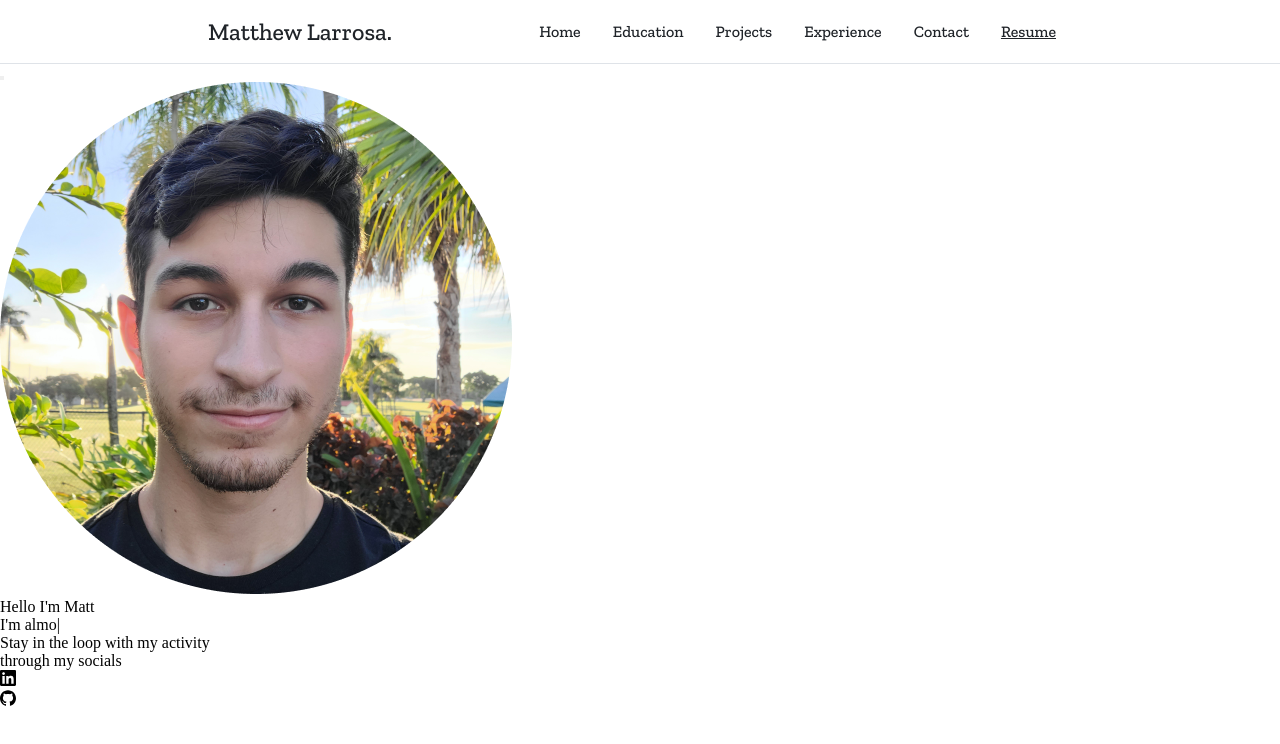
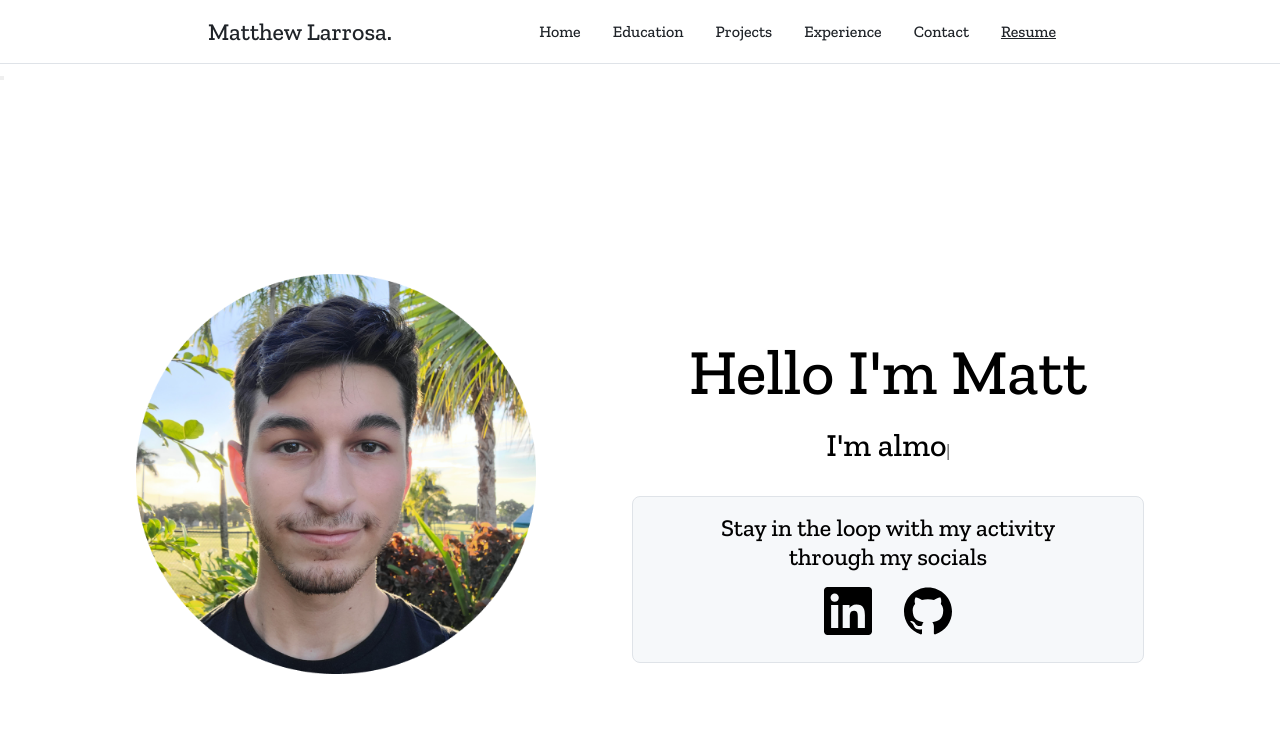
Before and after one commit to matthewLarrosa/portfilio-website-v2, a React (Vite) app: page / in a window 1280 px wide. Shown: the top 744 px of the page. Built offline with nearby package versions, Linux system fonts and the light colour scheme.

Commit message:
fully responsive hero section

```diff
--- a/src/components/Header/Hero.css
+++ b/src/components/Header/Hero.css
@@ -73,5 +73,87 @@
 }
 }
 @media only screen and (min-width: 1010px) {
-
+    *{
+        margin: 0px;
+        padding: 0px;
+    }
+    .heroContainer{
+        height: auto;
+        width: screen;
+    }
+    .heroContent{
+        display: flex;
+        flex-direction: row;
+        justify-content: center;
+        text-align: center;
+        margin-top: 10rem;
+        height: auto;
+        width: screen;
+    }
+    .heroWrap{
+        display: flex;
+        flex-direction: column;
+        justify-content: center;
+        text-align: center;
+        width: 32rem;
+        margin: 2rem;
+        margin-left: 5%;
+        margin-top: 4rem;
+    }
+    .picture{
+        height: 25rem;
+        width: 25rem;
+        margin-right: 5%;
+        margin: 2rem;
+    }
+    .name{
+        font-family: "Zilla Slab", sans-serif;
+        font-weight: 500;
+        font-size: 4rem;
+        margin-top: 1rem;
+    }
+    .typedContainer{
+        margin-top: 1rem;
+    }
+    .typed{
+        font-family: "Zilla Slab", sans-serif;
+        font-weight: 300;
+        font-size: 2rem;
+    }
+    .socialsContainer{
+        display: flex;
+        flex-direction: column;
+        justify-content: center;
+        height: auto;
+        width: auto;
+        border: solid 1px;
+        border-radius: .5rem;
+        border-color: #dfe3e8;
+        background-color: #f6f8fa;
+        margin-top: 2rem;
+    }
+    .socialsText1{
+        font-family: "Zilla Slab", sans-serif;
+        font-weight: 300;
+        font-size: 1.5rem;
+        margin-top: 1rem;
+    }
+    .socialsText2{
+        font-family: "Zilla Slab", sans-serif;
+        font-weight: 300;
+        font-size: 1.5rem;
+    }
+    .socialsContent{
+        display: flex;
+        flex-direction: row;
+        justify-content: center;
+    }
+    .linkedin{
+        font-size: 3rem;
+        margin: 1rem;
+    }
+    .github{
+        font-size: 3rem;
+        margin: 1rem;
+    }
 }
--- a/src/components/Header/Hero.tsx
+++ b/src/components/Header/Hero.tsx
@@ -32,16 +32,17 @@ function Hero() {
 
   return (
     <div className="heroContainer">
-      <div className="heroWrapper">
       <div className="heroContent">
         <img className="picture" src={headshot} alt="headshot" />
-          <div>
+        <div className="heroWrap">
           <div className="name">Hello I'm Matt</div>
           <div className="typedContainer">
             <span className="typed" ref={el}></span>
           </div>
           <div className="socialsContainer">
-            <div className="socialsText1">Stay in the loop with my activity</div>
+            <div className="socialsText1">
+              Stay in the loop with my activity
+            </div>
             <div className="socialsText2">through my socials</div>
             <div className="socialsContent">
               <div className="linkedin">
@@ -55,7 +56,6 @@ function Hero() {
         </div>
       </div>
     </div>
-    </div>
   );
 }
 
```
Lines whose indentation alone changed are shown as unchanged.
